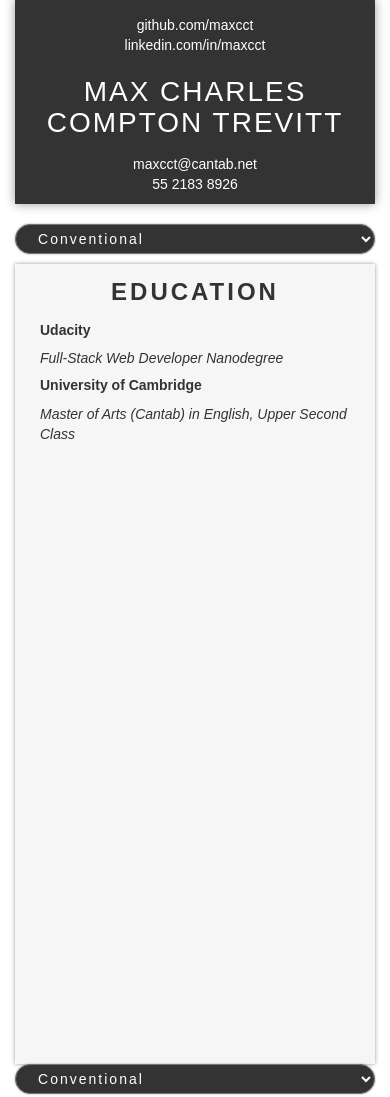
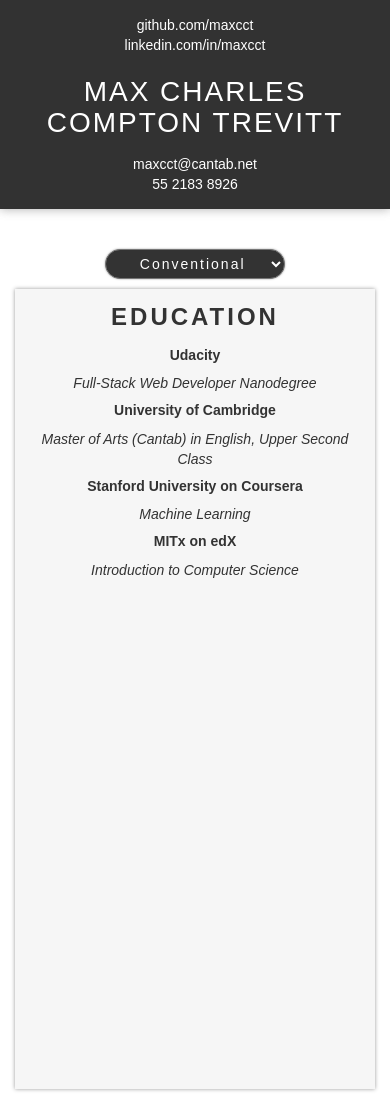
Before and after one commit to maxcct/CV, a plain HTML site: page index.html in a window 390 px wide. Shown: the top 1097 px of the page. Drawn offline with nearby package versions, Linux system fonts and the light colour scheme; some packages are replaced by stand-ins of ours.

Commit message:
Polishes styling

```diff
--- a/css/main.css
+++ b/css/main.css
@@ -1,14 +1,56 @@
+@media screen and (max-width: 992px) {
+	.container {
+		padding: 0 !important;
+	}
+
+	.header {
+		position: static !important;
+		margin: 0 !important;
+		padding: 0 0 10px 0 !important;
+	}
+
+	.spacer {
+		height: 10px !important;
+	}
+
+	.section {
+		margin-top: 30px;
+	}
+
+	select {
+		width: 30% !important;
+	}
+}
+
+@media screen and (max-width: 550px) {
+	select {
+		width: 50% !important;
+	}
+}
+
+@media screen and (max-width: 350px) {
+	select {
+		width: 60% !important;
+	}
+}
+
 body {
 	font-family: 'PT Sans', sans-serif;
 }
 
+.container {
+	width: 100%;
+}
+
 .header {
-	background-color: #333;
-	max-width: 100%;
-	margin: 0 auto;
+	position: fixed;
+	z-index: 10000;
+	background-color: black;
+	width: 100%;
 	color: white;
 	padding-bottom: 5px;
 	box-shadow: 0 0 10px #999;
+	opacity: 0.8;
 }
 
 h1 {
@@ -37,9 +79,19 @@ a:hover {
 	color: lightblue;
 }
 
+.spacer {
+	width: 100%;
+	height: 100px;
+}
+
+.main {
+	width: 100%;
+	margin: 0 auto;
+}
+
 select {
-	width: 100%;
-	text-indent: 4%;
+	width: 60%;
+	text-indent: 5%;
 	background-color: #333;
 	border-radius: 20px;
 	margin-bottom: 10px;
@@ -47,6 +99,7 @@ select {
 	color: white;
 	box-shadow: 0 0 2px #999;
 	letter-spacing: 2px;
+	text-align-last:center;
 }
 
 h3 {
--- a/index.html
+++ b/index.html
@@ -25,9 +25,9 @@
 			</div>
 			<div class="col-md-2" id="right-details">{{ email }}<br>{{ mobile }}</div>
 		</div>
-		<br>
-		<div class="row">
-			<div class="col-md-4" ng-repeat="section in sections">
+		<div class="row spacer"></div>
+		<div class="row main">
+			<div class="col-md-4 section" ng-repeat="section in sections" align="center">
 				<select ng-model="selection" ng-options="mode for mode in $parent.modes"></select>
 				<div class="animate-switch-container container" ng-switch on="selection">
 					<h3><strong>{{ section.title }}</strong></h3>
--- a/js/controllers/MainController.js
+++ b/js/controllers/MainController.js
@@ -7,13 +7,21 @@
 			title: 'EDUCATION',
 			'conventional': {
 				entries: [{x: 'Udacity', y: 'Full-Stack Web Developer Nanodegree'},
-						  {x: 'University of Cambridge', y: 'Master of Arts (Cantab) in English, Upper Second Class'}]
+						  {x: 'University of Cambridge', y: 'Master of Arts (Cantab) in English, Upper Second Class'},
+						  {x: 'Stanford University on Coursera', y: 'Machine Learning'},
+						  {x: 'MITx on edX', y: 'Introduction to Computer Science'}]
 			},
 			'honest': {
 				entries: [{x: 'Udacity', y: 'Full-Stack Web Developer Nanodegree'},
 					      {x: 'University of Cambridge', y: 'Master of Arts (Cantab) in English, Upper Second Class',
 						   z: 'Cambridge BAs are automatically upgraded to MA (Cantab) a few years after graduating.' +
-							  ' This is a little ridiculous.'}]
+							  ' This is a little ridiculous.'},
+						  {x: 'Stanford University / Coursera', y: 'Machine Learning',
+						   z: 'This is an 11-week Mooc that outlines the algorithms and techniques used in the most' +
+						      'common approaches to machine leaning.'},
+						  {x: 'MITx on edX', y: 'Introduction to Computer Science',
+						   z: 'This is a seven-week Mooc that outlines the fundamental concepts of computer science' +
+						      'common approaches to machine leaning.'}]
 			},
 			'verbose': {
 				entries: [{x: 'Udacity', y: 'Full-Stack Web Developer Nanodegree'},
@@ -41,7 +49,7 @@
 		},
 
 		{
-			title: 'PERSONAL',
+			title: 'PROJECTS',
 			'conventional': {
 				entries: [{x: 'placeholder', y: 'placeholder'}]
 			},
```
